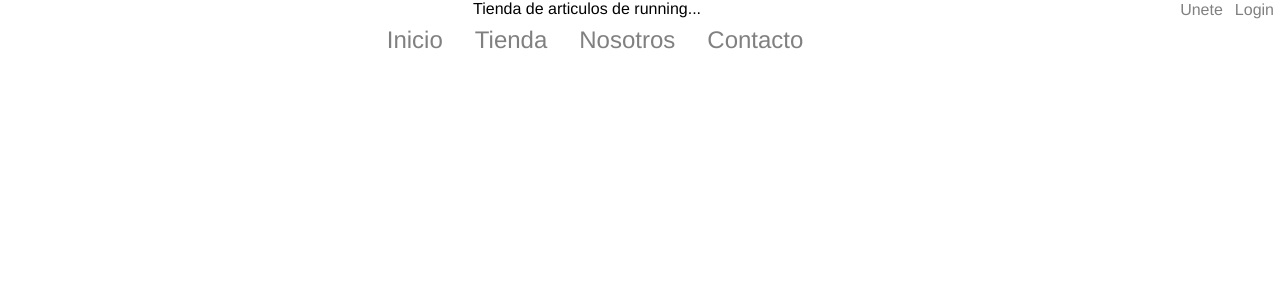
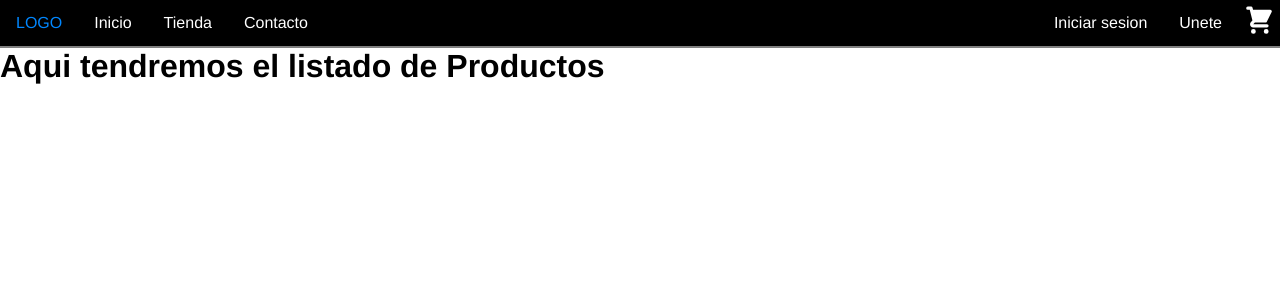
Before and after one commit to rubyg21/market-run-Galarraga, a React (Vite) app: page / in a window 1280 px wide. Shown: the top 300 px of the page. Built offline with nearby package versions, Linux system fonts and the light colour scheme.

Commit message:
agregamos icono e ItemList

```diff
--- a/index.html
+++ b/index.html
@@ -5,6 +5,7 @@
     <link rel="icon" type="image/svg+xml" href="/src/favicon.svg" />
     <meta name="viewport" content="width=device-width, initial-scale=1.0" />
     <title> Tienda Running </title>
+
   </head>
   <body>
     <div id="root"></div>
--- a/package.json
+++ b/package.json
@@ -9,7 +9,8 @@
   },
   "dependencies": {
     "react": "^18.0.0",
-    "react-dom": "^18.0.0"
+    "react-dom": "^18.0.0",
+    "react-icons": "^4.4.0"
   },
   "devDependencies": {
     "@types/react": "^18.0.0",
--- a/src/App.jsx
+++ b/src/App.jsx
@@ -1,16 +1,14 @@
-import { useState } from 'react'
-
 import './App.css'
-
 import NavBar from './components/NavBar/NavBar'
+import ItemListContainer from './components/ItemListContainer'
 
 function App() {
-  const [count, setCount] = useState(0)
 
   return (
     <div className="App">
 
       <NavBar />
+      <ItemListContainer greeting='Productos'  />
 
     </div>
   )
--- /dev/null
+++ b/src/components/ItemListContainer.jsx
@@ -0,0 +1,15 @@
+import React from 'react'
+
+function ItemListContainer(props) {
+  return (
+    <>
+
+    <h1>Aqui tendremos el listado de {props.greeting}
+
+     </h1>
+
+    </>
+  )
+}
+
+export default ItemListContainer
--- /dev/null
+++ b/src/components/NavBar/CartWidget.css
@@ -0,0 +1,11 @@
+.Carrito{
+    float: right;
+    cursor: pointer;
+    color: white;
+    margin: 5px;
+
+}
+
+.Carrito:hover{
+    color: #0087FF;
+}
--- /dev/null
+++ b/src/components/NavBar/CartWidget.jsx
@@ -0,0 +1,12 @@
+import React from 'react'
+import { HiShoppingCart } from "react-icons/hi";
+import './CartWidget.css'
+function CartWidget() {
+  return (
+    <div className='Carrito'>
+       <HiShoppingCart  size="2rem" />
+    </div>
+  )
+}
+
+export default CartWidget
--- a/src/components/NavBar/NavBar.css
+++ b/src/components/NavBar/NavBar.css
@@ -1,50 +1,45 @@
-.NavBar{
+ul.topnav {
+    list-style-type: none;
+    margin: 0;
+    padding: 0;
+    overflow: hidden;
+    background-color: rgb(0, 0, 0);
+    border-bottom: solid 2px  gray;
+
+  }
+
+  ul.topnav li {float: left;}
+
+  ul.topnav li a {
+    display: block;
+    color: rgb(255, 255, 255);
     text-align: center;
-    background-color: white;
-    display: center;
+    padding: 14px 16px;
+    text-decoration: none;
+
+  }
+
+  ul.topnav li a:hover:not(.active) {
+
+    background-color: rgb(0, 0, 0);
+    color: #0087FF;
+
+
 
 }
 
-.NavBar_boton{
-    font-size: 1.5rem;
-    padding: 8px;
-    display: inline-flex;
-    /* float: center; */
-    cursor: pointer;
-    border:2px white;
-    background-color: white;
-    text-align: center;
-    margin:  0   0  0 1rem;
-    color: gray;
+
+  ul.topnav li.right {
+
+    float: right;
 
 }
 
-.NavBar_boton_lef{
 
-    font-size: 1rem;
-    padding: auto;
-    float: right;
-    cursor: pointer;
-    border:2px white;
-    /* margin:  0   0  0 1rem; */
-    margin: auto;
-    background-color: white;
-    color: gray;
-
-}
-
-.NavBar_boton:hover{
-    /* transition: color 0.3s ease; */
-   /* border-bottom: 2px solid rgb(0, 0, 0); */
-    color: black;
-}
-.NavBar_boton_lef:hover{
-    /* transition: color 0.3s ease; */
-   /* border-bottom: 2px solid rgb(0, 0, 0); */
-    color: black;
-}
-@media (max-width: 600px) {
-    .NavBar_boton {
-      display: flex;
+  @media screen and (max-width: 600px) {
+    ul.topnav li.right,
+    ul.topnav li {float: none;}
+    ul.topnav li.right{
+        border-bottom: 2px coral;
     }
   }
--- a/src/components/NavBar/NavBar.jsx
+++ b/src/components/NavBar/NavBar.jsx
@@ -1,19 +1,23 @@
 import React from 'react'
 import './NavBar.css'
+import CartWidget from './CartWidget'
 
 function NavBar() {
   return (
-    <div className='NavBar'>
-        <div>Tienda de articulos de running...
-        <button className='NavBar_boton_lef'>Login</button>
-        <button className='NavBar_boton_lef'>Unete</button>
-        </div>
-        <button className='NavBar_boton'>Inicio</button>
-        <button className='NavBar_boton'>Tienda</button>
-        <button className='NavBar_boton'>Nosotros</button>
-        <button className='NavBar_boton'>Contacto</button>
+<>
 
-    </div>
+<ul className="topnav">
+  <CartWidget />
+  <li><a>LOGO</a></li>
+  <li><a href="#home">Inicio</a></li>
+  <li><a href="#news">Tienda</a></li>
+  <li><a href="#contact">Contacto</a></li>
+  <li className="right"><a href="#about">Unete</a></li>
+  <li className="right"><a href="#about">Iniciar sesion</a></li>
+
+</ul>
+
+ </>
   )
 }
 
```
Also changed, not shown: 1 other file (tests, documents, lock files or other folders).
